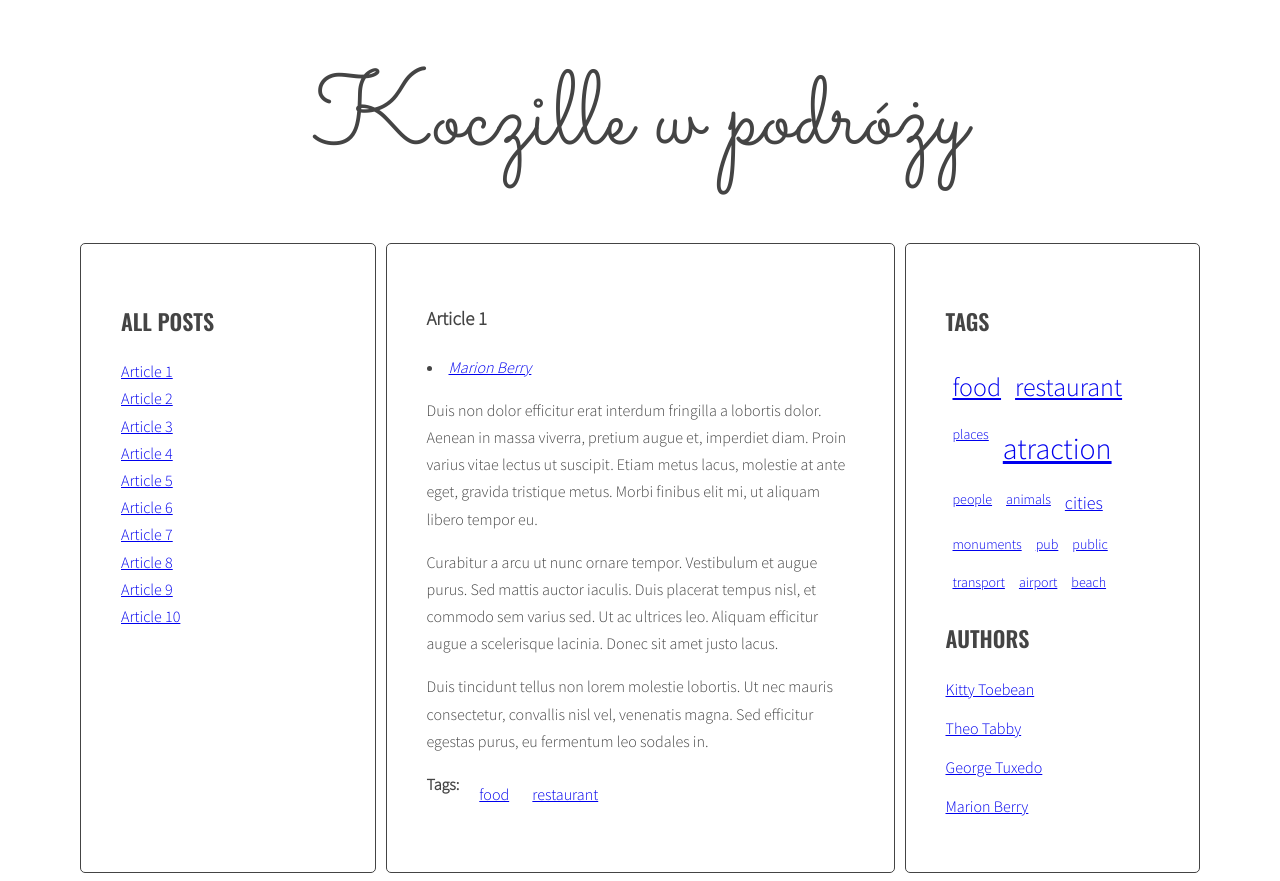
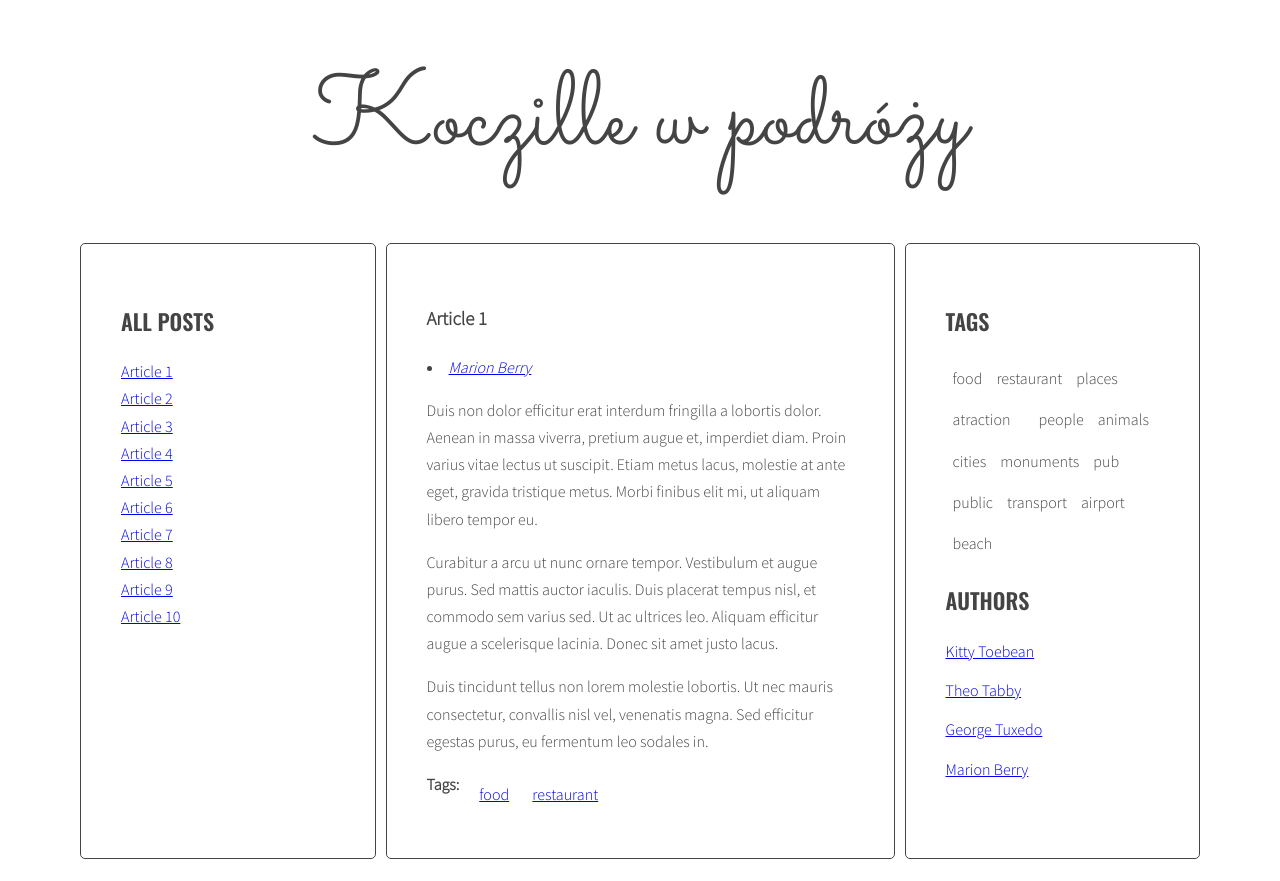
Before and after one commit to furman870203/javascript-blog, a website: page index.html in a window 1280 px wide. Drawn offline with nearby package versions, Linux system fonts and the light colour scheme.

Commit message:
making a loop in the template

```diff
--- a/index.html
+++ b/index.html
@@ -207,6 +207,11 @@
     <script id="template-author-link" type="text/x-handlebars-template">
       <li><a href="#{{ id }}"><span>{{ title }}</span></a></li>
     </script>
+    <script id="template-tag-cloud-link" type="text/x-handlebars-template">
+      {{#each tags}}
+        <li>{{ tag }}</li>
+      {{/each}}
+    </script>
     <script src="https://cdnjs.cloudflare.com/ajax/libs/handlebars.js/4.1.0/handlebars.min.js"></script>
     <script src="js/script.js"></script>
     </body>
--- a/js/script.js
+++ b/js/script.js
@@ -4,6 +4,7 @@ const templates = {
   articleLink: Handlebars.compile(document.querySelector('#template-article-link').innerHTML),
   tagLink: Handlebars.compile(document.querySelector('#template-article-link').innerHTML),
   authorLink: Handlebars.compile(document.querySelector('#template-author-link').innerHTML),
+  tagCloudLink: Handlebars.compile(document.querySelector('#template-tag-cloud-link').innerHTML)
 };
 
 const titleClickHandler = function(event){
@@ -169,19 +170,26 @@ function generateTags(){
 
 
   /* [NEW] create variable for all links HTML code */
-  let allTagsHTML = '';
+
+  const allTagsData = {tags: []};
 
   /* [NEW] START LOOP: for each tag in allTags: */
   for(let tag in allTags){
   /* [NEW] generate code of a link and add it to allTagsHTML */
     const tagLinkHTML = '<li class="' + calculateTagClass(allTags[tag], tagsParams) +'"><a href="#tag' + tag + '"><span>' + tag + '</span></a></li>';
-    allTagsHTML += tagLinkHTML;
+
+    allTagsData.tags.push({
+      tag: tag,
+      count: allTags[tag],
+      className: calculateTagClass(allTags[tag], tagsParams)
+    });
 
   }
   /* [NEW] END LOOP: for each tag in allTags: */
 
   /*[NEW] add HTML from allTagsHTML to tagList */
-  tagList.innerHTML = allTagsHTML;
+  tagList.innerHTML = templates.tagCloudLink(allTagsData);
+  console.log(allTagsData)
 }
 generateTags();
 
```
